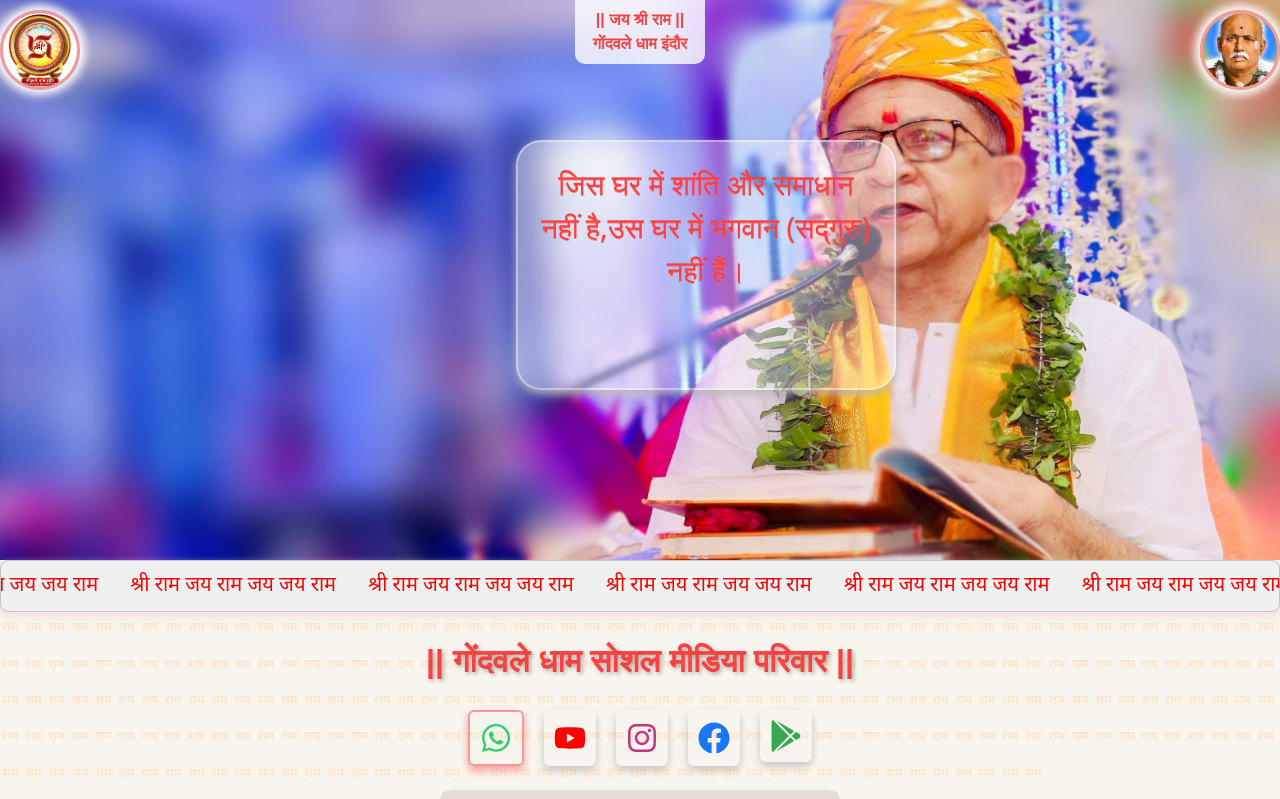
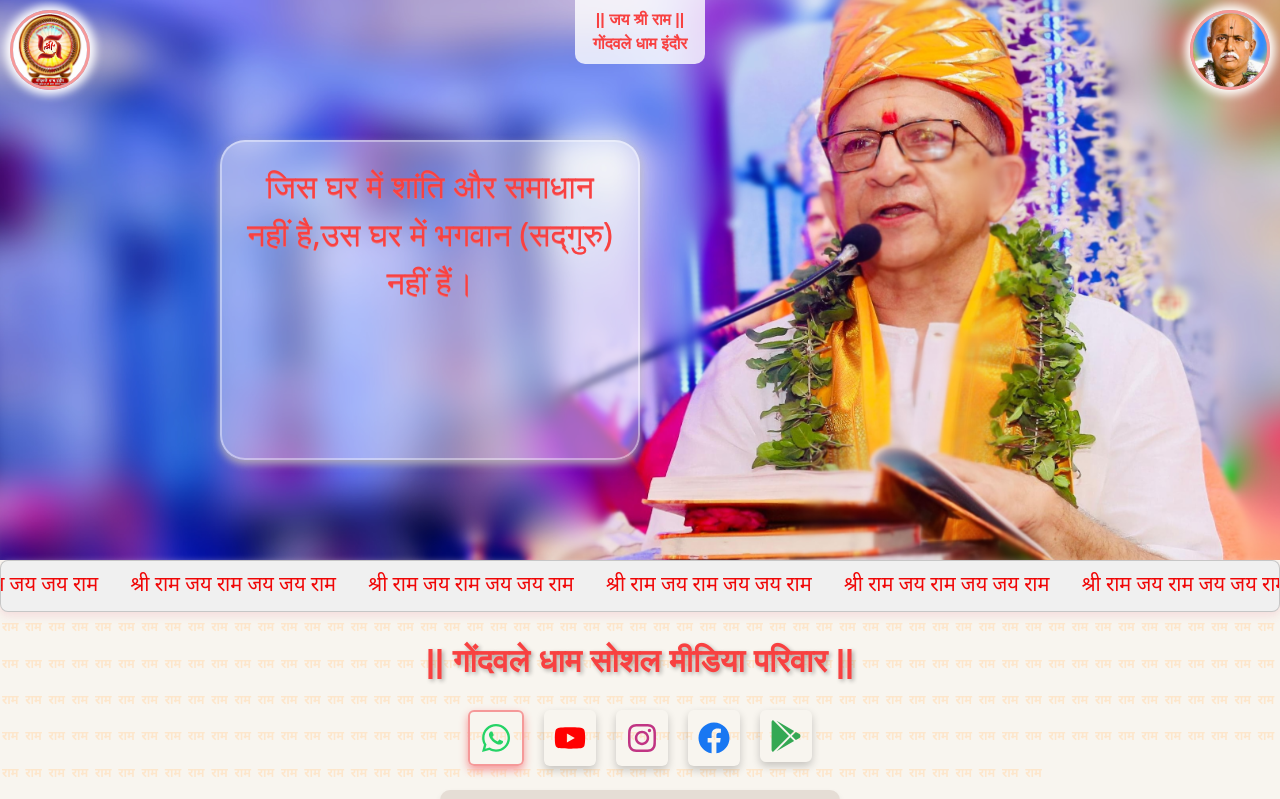
Before and after one commit to Gourav1103/Gondawale-dham, a React (Create React App) app: page / in a window 1280 px wide. Shown: the top 799 px of the page. Built offline with nearby package versions, Linux system fonts and the light colour scheme.

Commit message:
Corrected the position of thoughts and header logos.

```diff
--- a/src/component/Body/thoughts.css
+++ b/src/component/Body/thoughts.css
@@ -5,12 +5,12 @@
     text-shadow: 0 0.5px 0.5px rgba(248, 102, 102, 0.88);
     padding: 20px;
     border-radius: 25px;
-    width: 380px;
-    height: 250px;
+    width: 420px;
+    height: 320px;
     box-shadow: 0 4px 8px rgba(185, 183, 183, 0.903);
     position: relative;
     top: 25%;
-    left: 20%;
+    left: 0%;
     transform: translateX(-50%);
     z-index: 1000;
     border: 2px solid rgba(255, 255, 255, 0.4);
@@ -33,7 +33,7 @@
 
 .overlay p {
   margin: 0;
-  font-size: 1.8rem;
+  font-size: 2.0rem;
   text-align: center;
 }
 
--- a/src/component/Header/header.css
+++ b/src/component/Header/header.css
@@ -27,7 +27,7 @@
   border-radius: 50%;
   overflow: hidden;
   border: 3px solid rgb(245, 153, 153);
-  margin-top: 10px;
+  margin: 10px;
   top: 0;
   box-shadow: 0 0 10px 5px rgb(255, 255, 255);
 }
```
